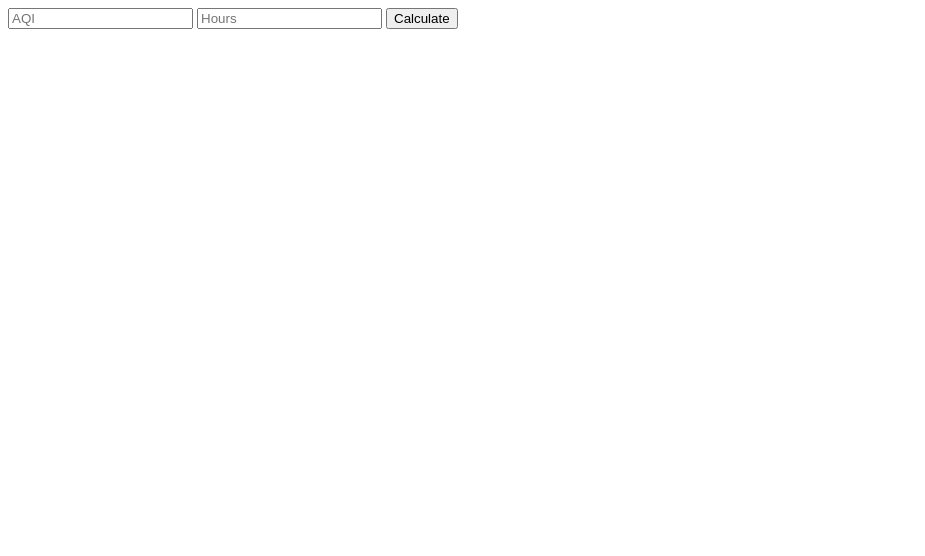
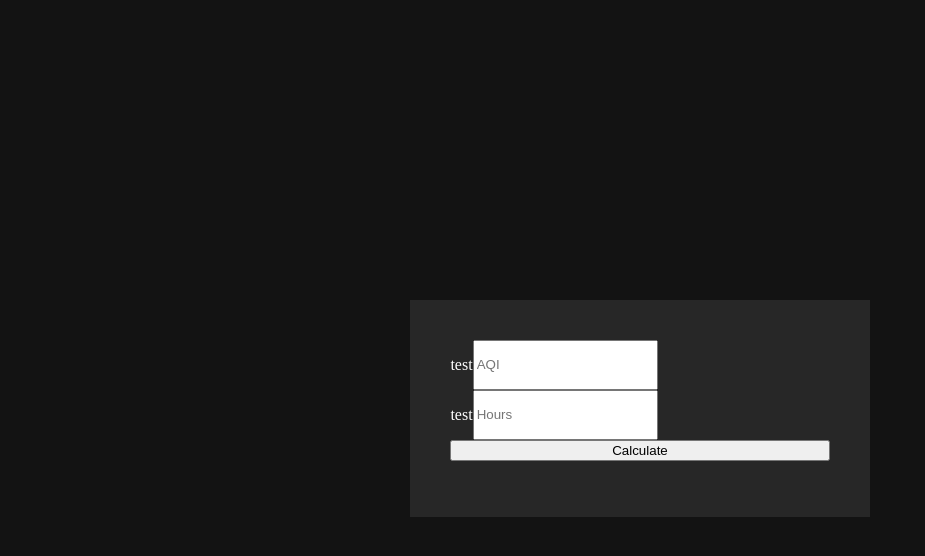
Before and after one commit to jch1013/AQI-Comparison, a plain HTML site: page index.html in a window 1280 px wide. Shown: the whole page, without its empty margins (0-925 px from the left). Drawn offline with Linux system fonts and the light colour scheme.

Commit message:
Updated CSS styling

```diff
--- a/index.html
+++ b/index.html
@@ -6,17 +6,26 @@
     <meta name="viewport" content="width=device-width, initial-scale=1.0">
     <title>AQI to Cigarettes</title>
     <script src="script.js" defer></script>
+    <link href="styles.css" rel="stylesheet">
 </head>
 <body>
+    <div class="content">
         <div class="input">
             <form method="get">
+                <div class="input-field">
+                    <p>test</p>
                     <input type="number" id="aqi" placeholder="AQI">
-            <input type="number" id="exposure" placeholder="Hours">
+                </div>
+                <div class="input-field">
+                    <p>test</p>
+                    <input type="number" step="0.01" id="exposure" placeholder="Hours">
+                </div>
                 <button type="submit" id="solve">Calculate</button>
             </form>
         </div>
         <div class="output">
             <p class="output-text"></p>
         </div>
+    </div>
 </body>
 </html>
--- a/styles.css
+++ b/styles.css
@@ -0,0 +1,37 @@
+:root {
+    --darkgray: rgb(19, 19, 19)
+}
+
+
+
+body {
+    background-color: var(--darkgray);
+    display: flex;
+    height: 100vh;
+    justify-content: center;
+    align-items: center;
+}
+
+.content {
+    padding: 40px;
+    background-color: rgb(39, 39, 39);
+    width: 30%;
+    min-width: 250px;
+
+}
+
+.input {
+    display: flex;
+    flex-direction: column;
+}
+
+.input-field {
+    background-color: ;
+    display: flex;
+    color: white;
+}
+
+form {
+    display: flex;
+    flex-direction: column;
+}
```
Lines whose indentation alone changed are shown as unchanged.
